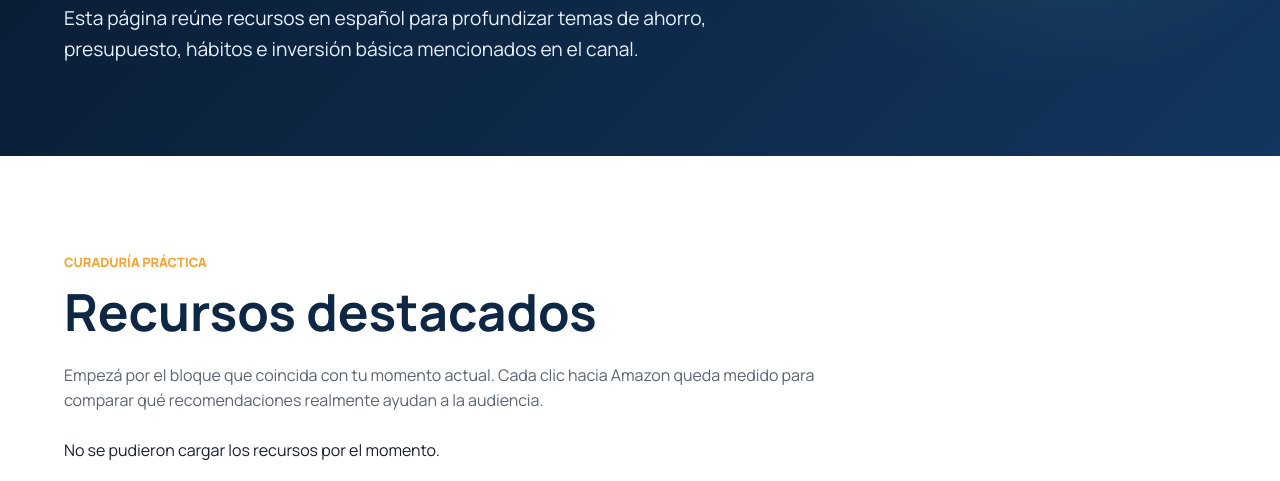
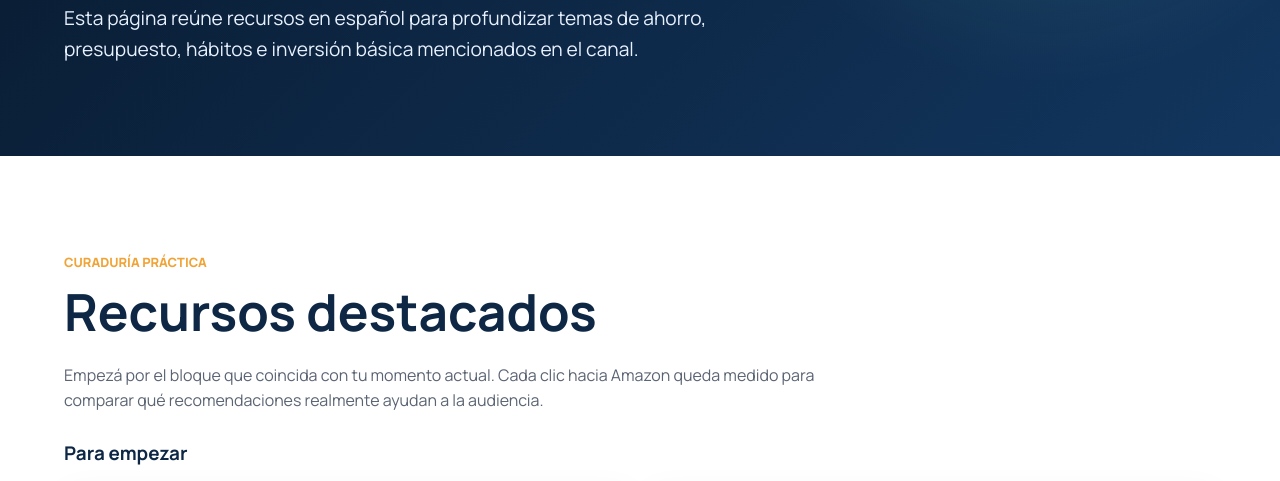
Before and after one commit to financialinvestorbot-dot/minutofinancieros-web, a plain HTML site: page recursos/index.html in a window 1280 px wide. Shown: the part 443-924 px from the top of the page. Drawn offline with Linux system fonts and the light colour scheme; no server answers.

Commit message:
Fix resources data fetch URL

```diff
--- a/recursos/index.html
+++ b/recursos/index.html
@@ -80,7 +80,7 @@
     </footer>
 
     <script>
-      fetch("/data/recursos.jsonv=resource-funnel-20260722")
+      fetch("/data/recursos.json?v=resource-funnel-20260722")
         .then((response) => response.json())
         .then((recursos) => {
           const etapas = ["Para empezar", "Para ordenar", "Para invertir"];
```
